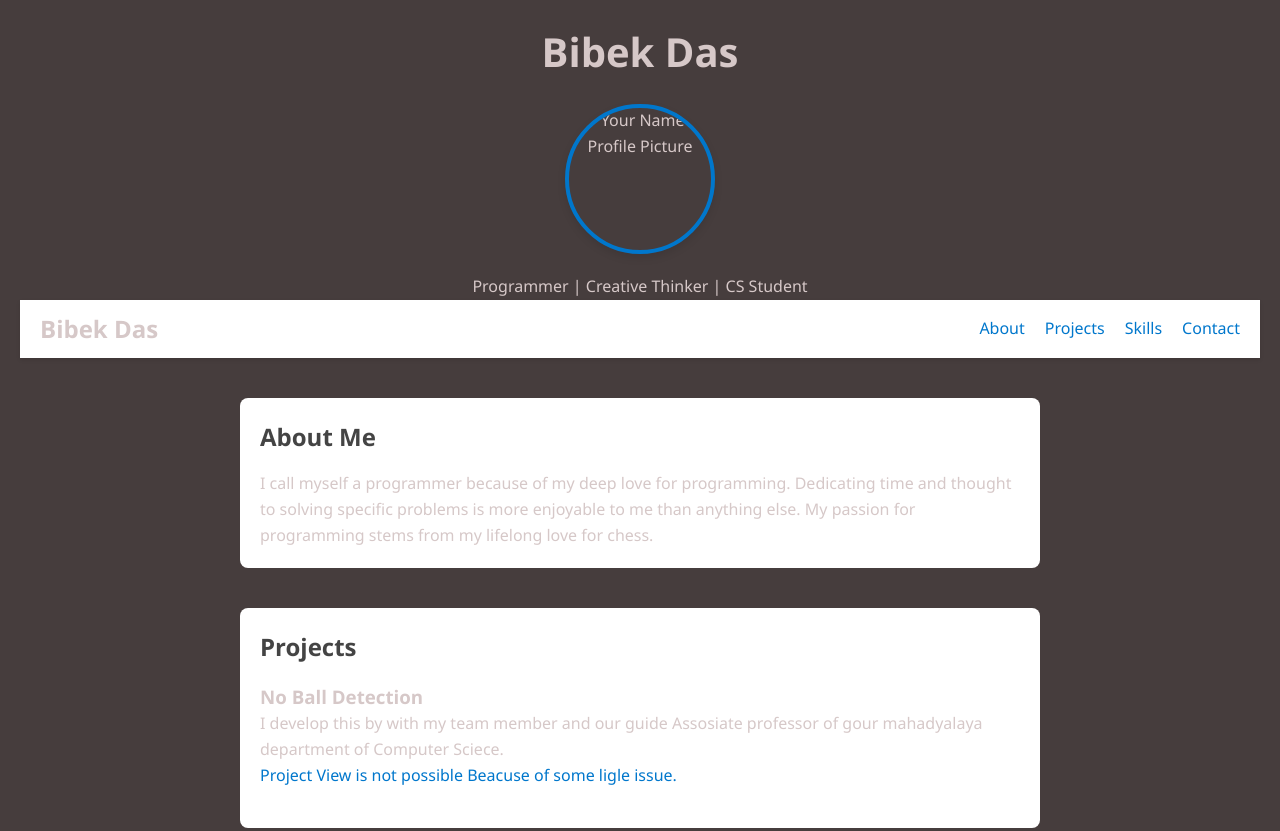
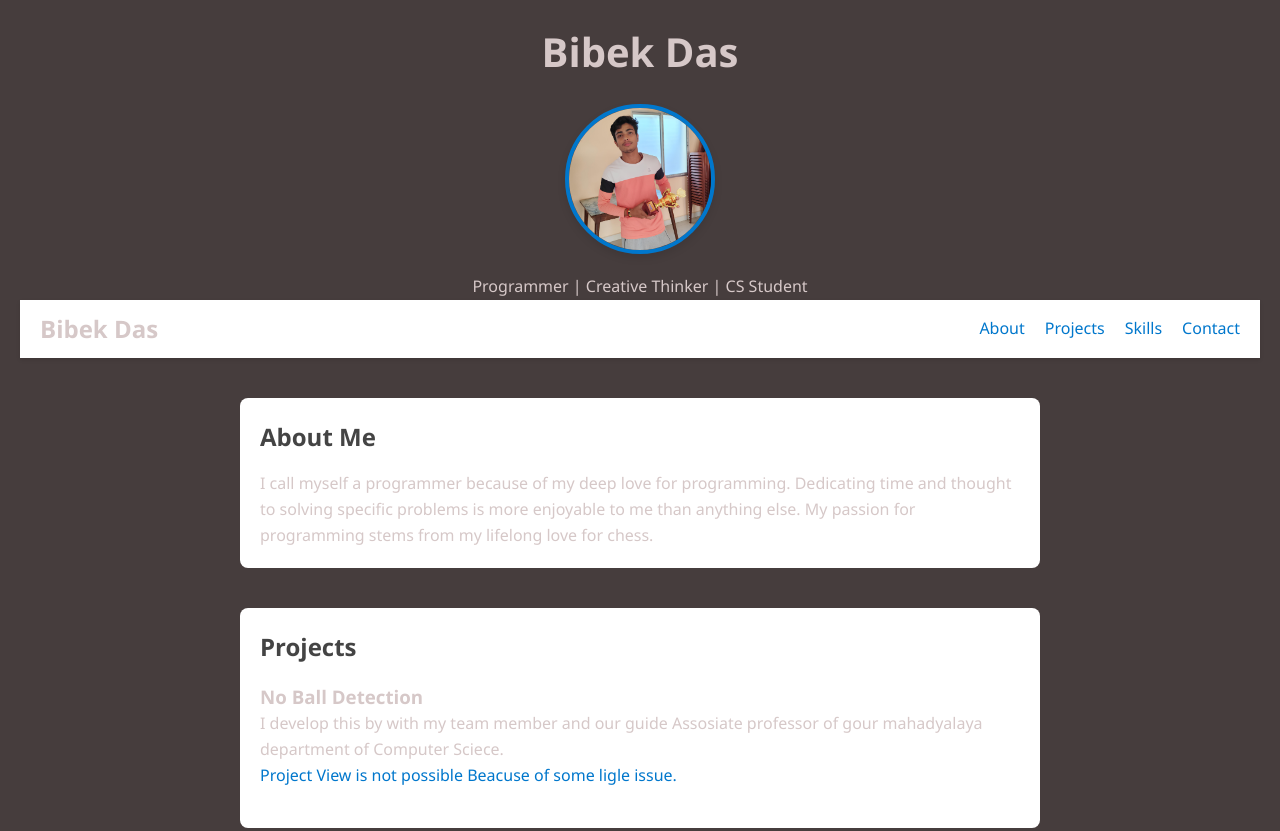
Before and after one commit to BibekDas2024/Portfolio, a plain HTML site: page index.html in a window 1280 px wide. Shown: the top 831 px of the page. Drawn offline with Linux system fonts and the light colour scheme.

Commit message:
Update index.html

```diff
--- a/index.html
+++ b/index.html
@@ -10,7 +10,7 @@
   <header>
     <h1>Bibek Das</h1>
     <div class="profile-pic">
-        <img src="img/tr.jpg" alt="Your Name's Profile Picture" />
+        <img src="tr.jpg" alt="Your Name's Profile Picture" />
     </div>
 
     <p>Programmer  | Creative Thinker | CS Student</p>
```
